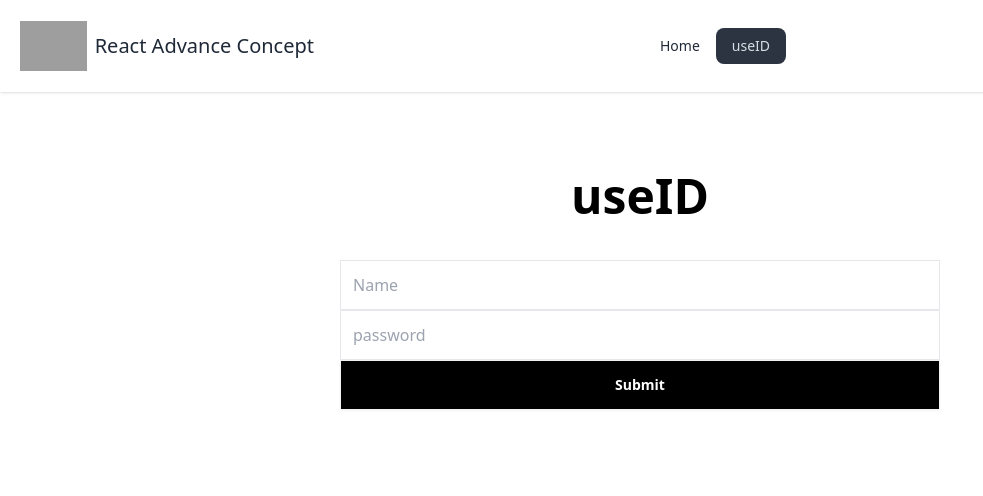
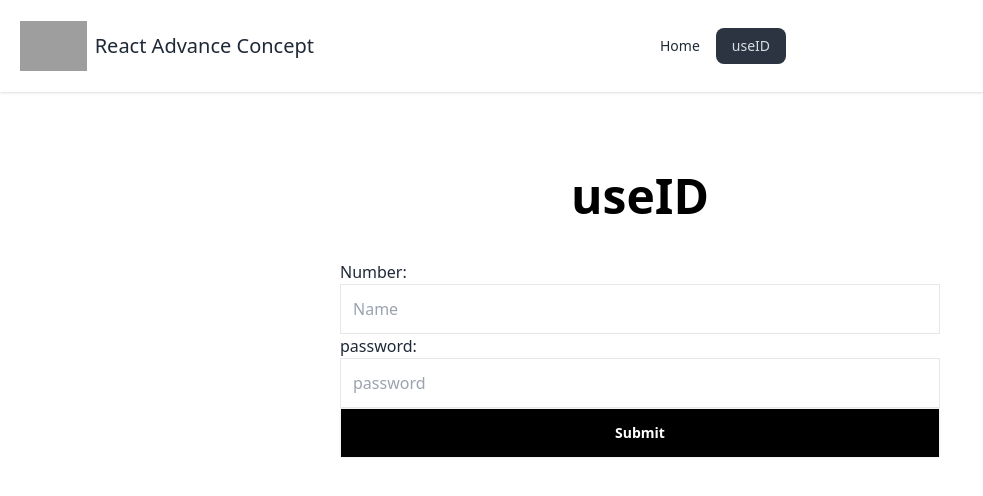
Before and after one commit to minhazapon/react.js-advance-concept, a React (Vite) app: page /id in a window 1280 px wide. Shown: the top 496 px of the page, without its empty margins (0-983 px from the left). Built offline with nearby package versions, Linux system fonts and the light colour scheme; grey boxes are pictures that could not be loaded.

Commit message:
added file

```diff
--- a/src/useId/UseId.jsx
+++ b/src/useId/UseId.jsx
@@ -1,24 +1,28 @@
+import { useId } from "react"
 
 
 function UseId() {
+
+    const id = useId()
+
     return (
         <div className=" m-20 flex justify-center ">
             <div>
                 <p className=" text-center font-bold text-5xl text-black ">useID</p>
-
                 <div className=" mt-10 ">
                     <form>
-
-                        <input required className=" p-3 h-[50px] w-[600px] border-[1px]" placeholder="Name" name="number" type="number" />
+                        <label htmlFor={id + "number"} > Number: </label>
                         <br></br>
-                        <input required className=" p-3 h-[50px] w-[600px] border-[1px]" placeholder="password" name="password" type="password" />
+                        <input id={id + "number"} required className=" p-3 h-[50px] w-[600px] border-[1px]" placeholder="Name" name="number" type="number" />
+                        <br></br>
+                        <label htmlFor={id + "password"} > password: </label>
+                        <br></br>
+                        <input id={id + "password"} required className=" p-3 h-[50px] w-[600px] border-[1px]" placeholder="password" name="password" type="password" />
                         <br></br>
                         <input className=" btn p-3 h-[50px] w-[600px] bg-black text-white rounded-none " type="submit" value="Submit" />
                         <br></br>
-
                     </form>
                 </div>
-
             </div>
         </div>
     )
```
